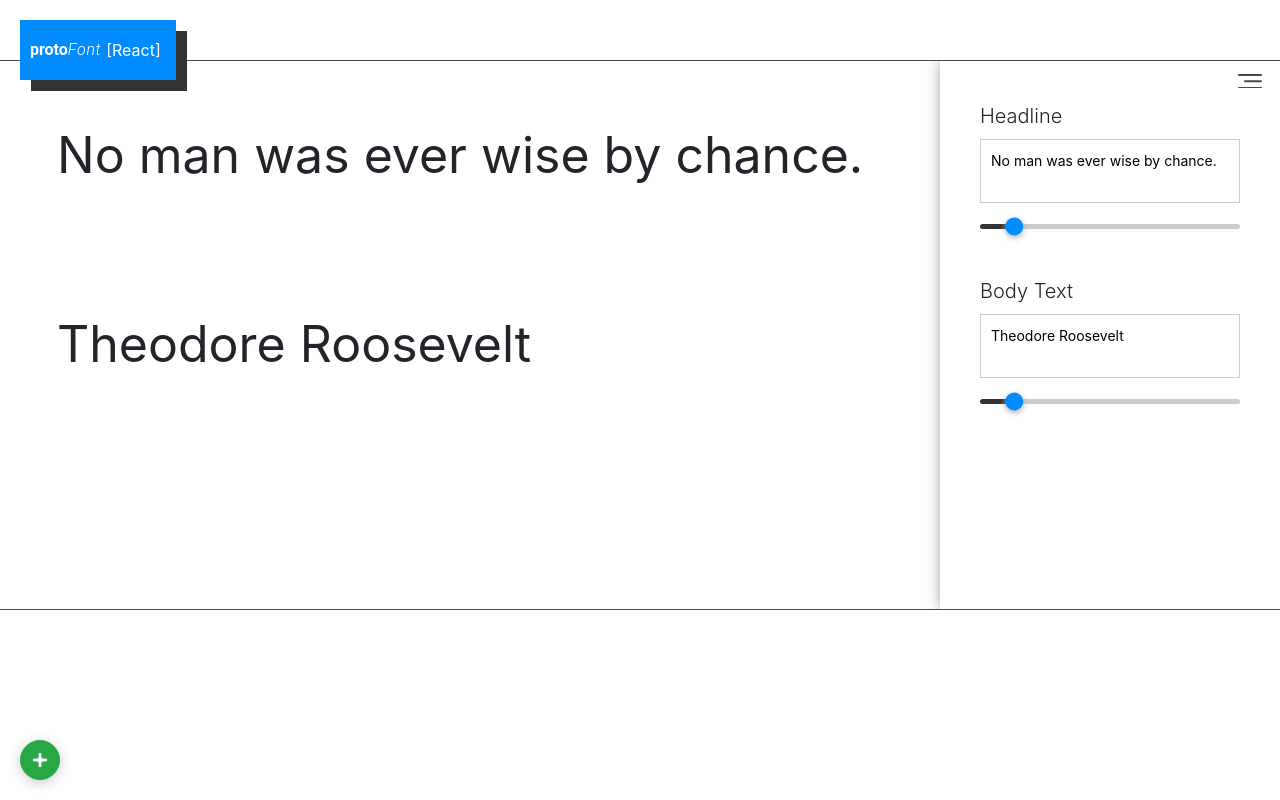
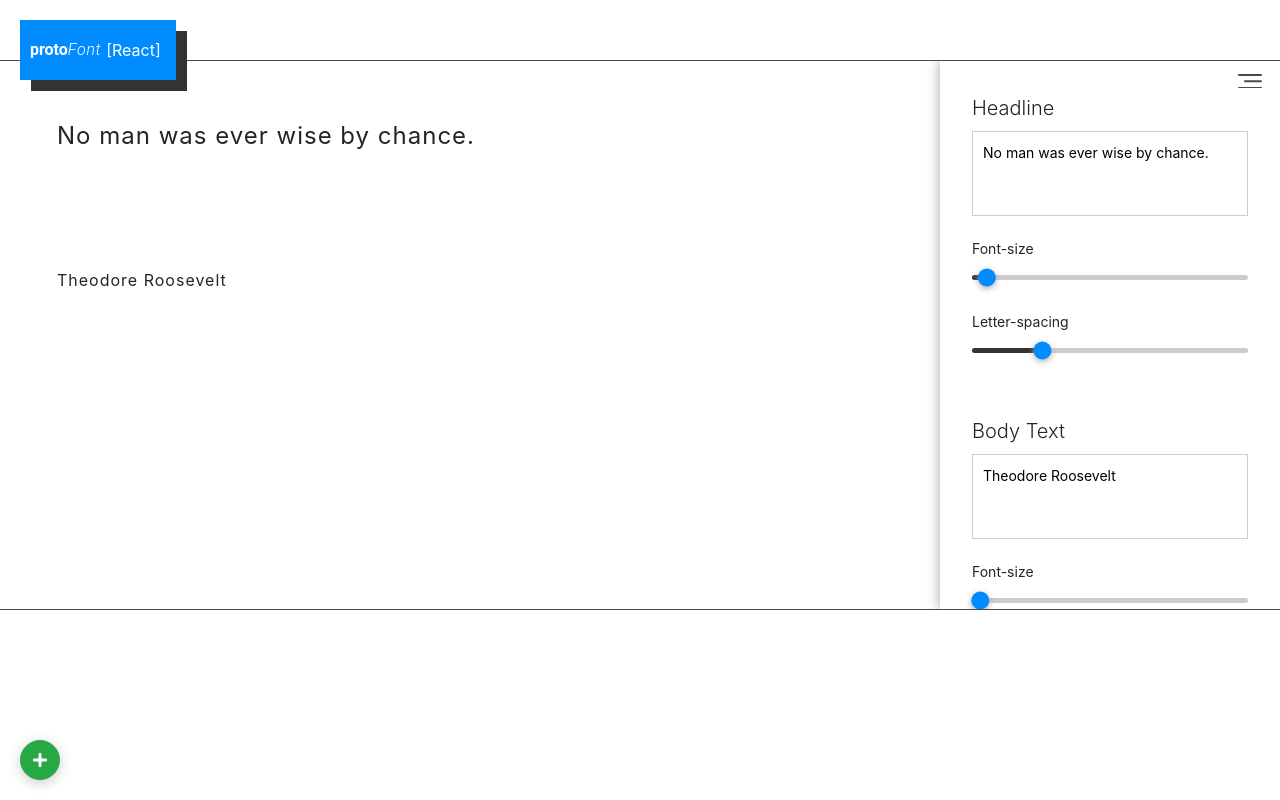
Before and after one commit to nilsdenon/protoFontReact, a React app: page / in a window 1280 px wide. Built offline with nearby package versions, Linux system fonts and the light colour scheme.

Commit message:
letter-spacing

```diff
--- a/src/components/FontBlock/FontBlock.jsx
+++ b/src/components/FontBlock/FontBlock.jsx
@@ -75,6 +75,7 @@ export default class FontBlock extends React.Component {
                 {this.state.blocks.map((fontblock, idx) => (
                     <FontBlockComponent
                         {...this.props}
+                        key={idx}
                         id={idx}
                         primaryText={fontblock.primaryText}
                         secondaryText={fontblock.secondaryText}
--- a/src/components/FontBlock/FontBlock.scss
+++ b/src/components/FontBlock/FontBlock.scss
@@ -39,14 +39,13 @@
     }
     &__headline {
     }
-    &__form {
     legend {
         font-weight: 300;
         font-size: 1.25rem;
     }
     label {
         font-size: 0.875rem;
-        }
+        margin: 0;
     }
     &__menu {
         width: 340px;
@@ -64,7 +63,7 @@
         box-shadow: 3px 0px 15px 0px rgba(0, 0, 0, 0.54);
     }
     &__nav {
-        padding: 2.5rem;
+        padding: 2rem;
     }
 }
 
@@ -286,3 +285,9 @@ $dist: $track-w - $thumb-d;
         height: 3px !important;
     }
 }
+.form-label {
+    display: block;
+}
+.custom-textarea {
+    min-height: 85px;
+}
--- a/src/components/FontBlock/FontBlockComponent.jsx
+++ b/src/components/FontBlock/FontBlockComponent.jsx
@@ -8,8 +8,10 @@ export default class FontBlockComponent extends React.Component {
         this.state = {
             // Als Zufallswert soll das Fontblock Menü immer sichtbar sein!
             active: true,
-            primaryFontValues: [50],
-            secondaryFontValues: [50]
+            primaryFontValues: [24],
+            primaryFontletterSpacing: [1],
+            secondaryFontValues: [16],
+            secondaryFontLetterSpacing: [1]
         };
         //this.handleToggleMenu = this.handleToggleMenu.bind(this);
     }
@@ -47,21 +49,18 @@ export default class FontBlockComponent extends React.Component {
                         blockname={'headline'}
                         text={this.props.primaryText}
                         fontSize={this.state.primaryFontValues}
+                        letterSpacing={this.state.primaryFontletterSpacing}
                     />
                     <FontBlockText
                         blockname={'bodytext'}
                         text={this.props.secondaryText}
                         fontSize={this.state.secondaryFontValues}
+                        letterSpacing={this.state.secondaryFontLetterSpacing}
                     />
                 </section>
                 <aside className="fontblock__menu">
                     <nav className="fontblock__nav">
-                        <form
-                            name="fontblock_form_1"
-                            className="fontblock__form"
-                            action=""
-                        >
-                            <fieldset className="sep" id="subform__headline">
+                        <fieldset className="se fontblock__form">
                             <legend>Headline</legend>
                             <div className="form-group">
                                 <textarea
@@ -76,9 +75,8 @@ export default class FontBlockComponent extends React.Component {
                                 />
                             </div>
 
-                                <div className="form-group">
                             <CustomRangeSliderLabeled
-                                        className="custom-rs"
+                                label="Font-size"
                                 step={1}
                                 min={6}
                                 max={340}
@@ -87,15 +85,24 @@ export default class FontBlockComponent extends React.Component {
                                     this.setState({ primaryFontValues })
                                 }
                             />
-                                </div>
+                            <CustomRangeSliderLabeled
+                                label="Letter-spacing"
+                                step={0.005}
+                                min={-50}
+                                max={150}
+                                values={this.state.primaryFontletterSpacing}
+                                handleChangeValues={primaryFontletterSpacing =>
+                                    this.setState({ primaryFontletterSpacing })
+                                }
+                            />
                         </fieldset>
-                            <fieldset className="sep" id="subform__bodytext">
+                        <fieldset className="sep fontblock__form">
                             <legend>Body Text</legend>
                             <div className="form-group">
                                 <textarea
                                     className="custom-textarea"
-                                        placeholder={`Secondary Text #${this
-                                            .props.idx + 2}`}
+                                    placeholder={`Secondary Text #${this.props
+                                        .idx + 2}`}
                                     onChange={
                                         this.props
                                             .handleSecondaryFontblockNameChange
@@ -105,7 +112,7 @@ export default class FontBlockComponent extends React.Component {
                             </div>
                             <div className="form-group">
                                 <CustomRangeSliderLabeled
-                                        className="custom-rs"
+                                    label="Font-size"
                                     step={1}
                                     min={6}
                                     max={340}
@@ -116,9 +123,23 @@ export default class FontBlockComponent extends React.Component {
                                         })
                                     }
                                 />
+                                <CustomRangeSliderLabeled
+                                    label="Letter-spacing"
+                                    step={0.005}
+                                    min={-50}
+                                    max={150}
+                                    values={
+                                        this.state.secondaryFontLetterSpacing
+                                    }
+                                    handleChangeValues={secondaryFontLetterSpacing =>
+                                        this.setState({
+                                            secondaryFontLetterSpacing
+                                        })
+                                    }
+                                />
                             </div>
                         </fieldset>
-                        </form>
+
                         {this.props.deleteButton}
                     </nav>
                 </aside>
--- a/src/components/FontBlock/FontBlockInputText.jsx
+++ b/src/components/FontBlock/FontBlockInputText.jsx
@@ -3,7 +3,8 @@ import React from 'react';
 export default class FontBlockText extends React.Component {
     render() {
         const fontStyles = {
-            fontSize: this.props.fontSize + 'px'
+            fontSize: this.props.fontSize + 'px',
+            letterSpacing: this.props.letterSpacing + 'px'
         };
         return (
             <div className={`"fontblock__${this.props.blockname}"`}>
--- a/src/components/FontBlock/customRangeSliderLabeled.jsx
+++ b/src/components/FontBlock/customRangeSliderLabeled.jsx
@@ -1,16 +1,22 @@
 import React from 'react';
 import { Range, getTrackBackground } from 'react-range';
 
-const STEP = 0.1;
-const MIN = 6;
-const MAX = 340;
-
 export default class CustomRangeSliderLabeled extends React.Component {
     render() {
-        const { step, min, max, values, handleChangeValues } = this.props;
+        const {
+            label,
+            step,
+            min,
+            max,
+            values,
+            handleChangeValues
+        } = this.props;
+        const MIN = min;
+        const MAX = max;
+        return (
+            <div className="form-group">
+                {label && <label className="form-label">{label}</label>}
 
-        return (
-            <div className="custom-range-slider">
                 <Range
                     step={step}
                     min={min}
--- a/src/components/Header/Header.scss
+++ b/src/components/Header/Header.scss
@@ -59,7 +59,7 @@
     width: 40px;
     height: 40px;
     border-radius: 50%;
-    background-color: rgba(255, 255, 255, 0.92);
+    //background-color: rgba(255, 255, 255, 0.92);
     display: flex;
     justify-content: center;
     align-items: center;
@@ -83,6 +83,7 @@
         border-radius: 3px;
         display: block;
         height: 1.5px;
+        -webkit-font-smoothing: antialiased;
         position: absolute;
         right: 0;
         transform-origin: 4px 0;
```
Lines whose indentation alone changed are shown as unchanged.
